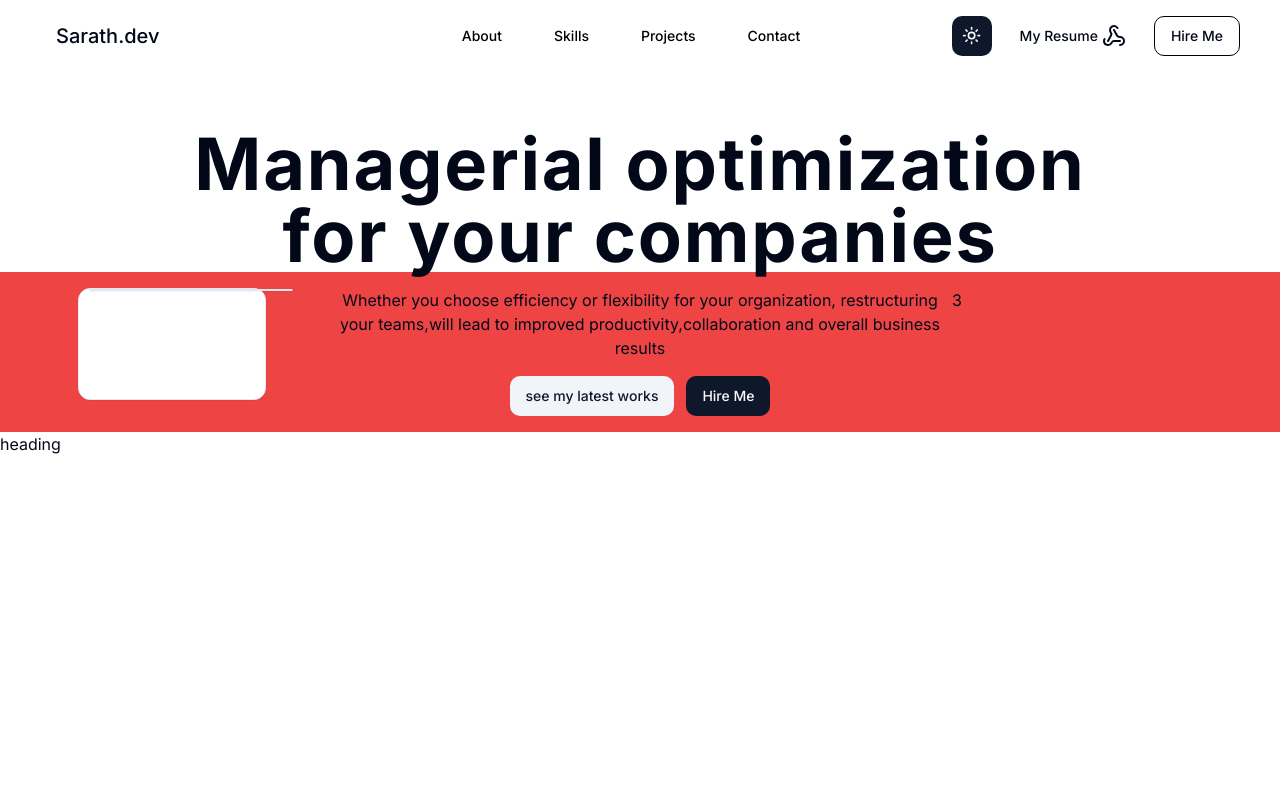
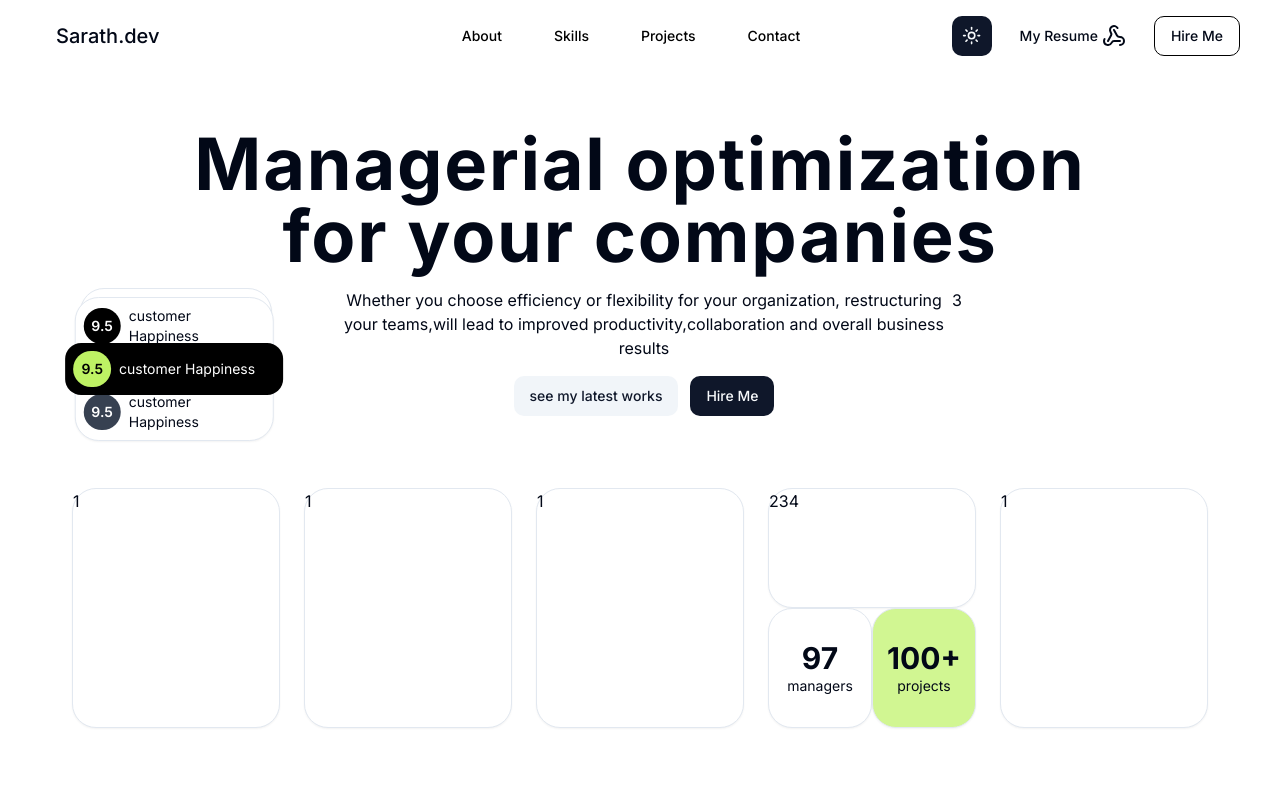
Before and after one commit to SARATHKUMAR-T/sarav2, a Next.js app: page / in a window 1280 px wide. Shown: the top 800 px of the page. Built offline with nearby package versions, Linux system fonts and the light colour scheme.

Commit message:
hero design changes

```diff
--- a/components/ui/card.tsx
+++ b/components/ui/card.tsx
@@ -9,7 +9,7 @@ const Card = React.forwardRef<
   <div
     ref={ref}
     className={cn(
-      "rounded-lg border  bg-card text-card-foreground shadow-sm",
+      "rounded-3xl border  bg-card text-card-foreground shadow-sm",
       className
     )}
     {...props}
--- a/sections/About.tsx
+++ b/sections/About.tsx
@@ -28,7 +28,7 @@ export default function About() {
         <div className="w-24 h-1 bg-slate-900" />
         <h3 className="text-lg">About me</h3>
       </div>
-      <div className="w-full max-w-full sm:max-w-5xl flex flex-col md:flex-row mx-auto h-[80vh] mt-10">
+      <div className="w-full max-w-full sm:max-w-5xl flex flex-col md:flex-row mx-auto min-h-[80vh] mt-10">
         <div className="w-full mx-auto md:max-w-[50%] justify-center  items-center p-14  flex space-x-1  ">
           <div className="w-[50%]  flex flex-col justify-end p-2  h-full ">
             <Card className=" border-0 h-56 mb-4  grayscale  bg-[url('/assets/github.jpg')]  w-full bg-cover bg-top " />
--- a/sections/hero.tsx
+++ b/sections/hero.tsx
@@ -13,10 +13,32 @@ export default function Hero() {
         </h1>
       </div>
 
-      <div className="p-4 flex bg-red-500 w-full">
-        <div className="w-[25%] shrink-0">
+      <div className="p-4 flex h-48   w-full">
+        <div className="w-[25%] min-w-[20rem] shrink-0">
           <Card className="w-[60%] mx-auto h-28 relative">
-            <Card className="absolute w-[110%] -left-[50%] translate-x-[50%] z-10"></Card>
+            <Card className="absolute flex justify-between flex-col w-[105%] h-36 -left-[56%] top-2 translate-x-[50%] z-10">
+              <div className=" p-2 flex items-center gap-x-2">
+                <div className="bg-black text-white  p-2 rounded-full">
+                  <p className="text-sm font-semibold">9.5</p>
+                </div>
+                <p className=" text-sm">customer Happiness</p>
+              </div>
+
+              {/* absolute card */}
+              <div className="w-[110%] -translate-y-[50%] p-2 flex items-center gap-x-2 bg-black rounded-2xl -translate-x-[50%] absolute top-[50%] left-[50%]">
+                <div className="bg-lime-300   p-2 rounded-full">
+                  <p className="text-sm text-black font-semibold">9.5</p>
+                </div>
+                <p className="text-white text-sm">customer Happiness</p>
+              </div>
+              {/* 2nd card */}
+              <div className="p-2 flex items-center gap-x-2">
+                <div className="bg-gray-700 text-white  p-2 rounded-full">
+                  <p className="text-sm font-semibold">9.5</p>
+                </div>
+                <p className=" text-sm">customer Happiness</p>
+              </div>
+            </Card>
           </Card>
         </div>
         <div className="flex-1">
@@ -32,7 +54,25 @@ export default function Hero() {
         </div>
         <div className="w-[25%]">3</div>
       </div>
-      <div>heading</div>
+      <div className="w-full px-12 py-6 flex justify-evenly flex-wrap gap-y-6 ">
+        <Card className="w-52 h-60">1</Card>
+        <Card className="w-52 h-60">1</Card>
+        <Card className="w-52 h-60">1</Card>
+        <div className="w-52 h-60">
+          <Card className="h-[50%] ">234</Card>
+          <div className="flex h-[50%] w-full">
+            <Card className="h-full w-full flex flex-col items-center justify-center">
+              <h3 className="font-bold text-3xl">97</h3>
+              <p className="text-sm">managers</p>
+            </Card>
+            <Card className="bg-lime-300/70 h-full w-full flex flex-col items-center justify-center">
+              <h3 className="font-bold text-3xl">100+</h3>
+              <p className="text-sm">projects</p>
+            </Card>
+          </div>
+        </div>
+        <Card className="w-52 h-60">1</Card>
+      </div>
     </section>
   );
 }
```
